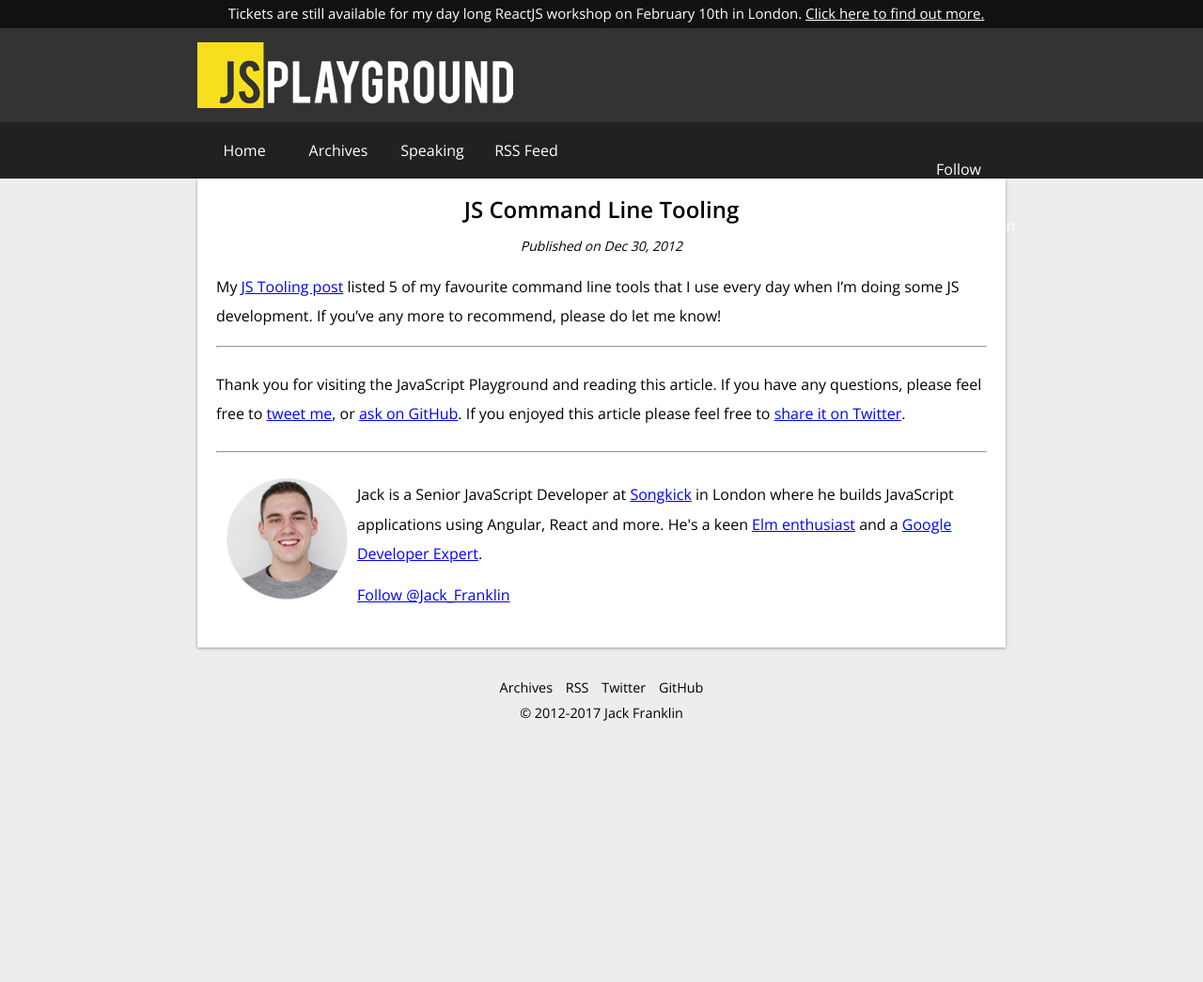
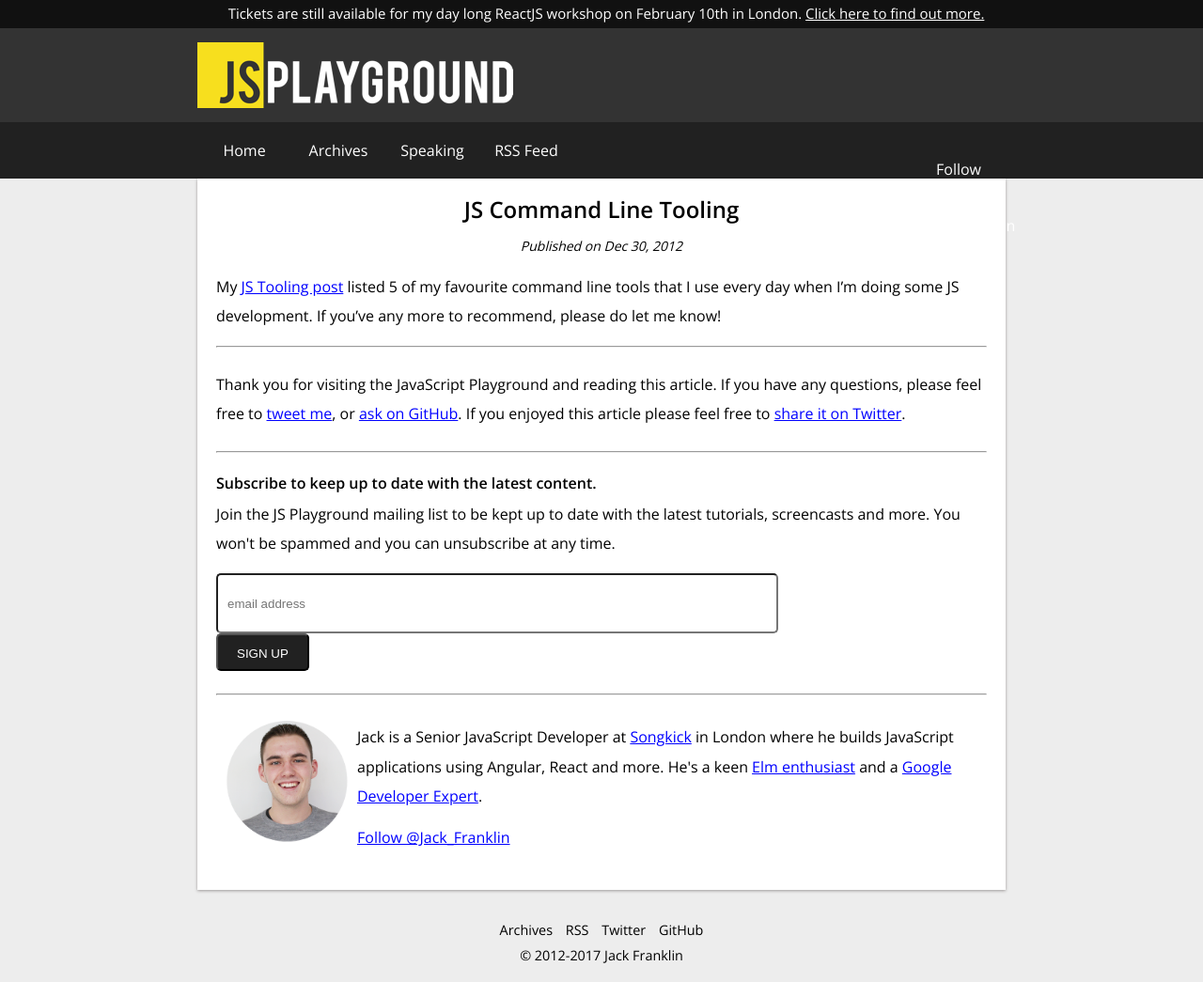
Before and after one commit to jackfranklin/javascriptplayground.com, a Jekyll site: the page built from _posts/2012-12-30-js-command-line-tooling.md, in a window 1280 px wide. Shown: the whole page at 94% size. Built offline with Jekyll 4.4.1, drawn with Linux system fonts in a browser that asks for light colours; comment, search, counter and statistics services are not loaded; before the commit the page ends 900 px from its top, so only the background shows below that.

Commit message:
Try adding mailchimp

```diff
--- a/_includes/postdetail.html
+++ b/_includes/postdetail.html
@@ -33,6 +33,24 @@
 
       <hr />
 
+      <!-- Begin MailChimp Signup Form -->
+      <div id="mc_embed_signup">
+        <h4>Subscribe to keep up to date with the latest content.</h4>
+        <p>Join the JS Playground mailing list to be kept up to date with the latest tutorials, screencasts and more. You won't be spammed and you can unsubscribe at any time.</p>
+        <form action="//javascriptplayground.us14.list-manage.com/subscribe/post?u=5935b4febeb6cbf03a8bde89c&amp;id=e5d4b1e488" method="post" id="mc-embedded-subscribe-form" name="mc-embedded-subscribe-form" class="validate" target="_blank" novalidate>
+          <div id="mc_embed_signup_scroll">
+            <input type="email" value="" name="EMAIL" class="email" id="mce-EMAIL" placeholder="email address" required>
+            <!-- real people should not fill this in and expect good things - do not remove this or risk form bot signups-->
+            <div style="position: absolute; left: -5000px;" aria-hidden="true"><input type="text" name="b_5935b4febeb6cbf03a8bde89c_e5d4b1e488" tabindex="-1" value=""></div>
+            <div class="clear"><input type="submit" value="Sign Up" name="subscribe" id="mc-embedded-subscribe" class="button"></div>
+          </div>
+        </form>
+      </div>
+
+      <!--End mc_embed_signup-->
+
+      <hr />
+
       <div class="about-author">
         <img src="/img/head.png" alt="Headshot of Jack Franklin" />
         <div class="about-author-content">
--- a/_layouts/default.html
+++ b/_layouts/default.html
@@ -6,6 +6,7 @@
     <meta name="viewport" content="width=device-width, initial-scale=1">
     <link href="/favicon.ico" rel="shortcut icon" />
     <link href="//fonts.googleapis.com/css?family=Open+Sans:300,400,600,700" rel="stylesheet" />
+    <link href="//cdn-images.mailchimp.com/embedcode/horizontal-slim-10_7.css" rel="stylesheet" type="text/css">
     <link href="/css/styles.css" rel="stylesheet" />
     <script>window.twttr = (function(d, s, id) {
       var js, fjs = d.getElementsByTagName(s)[0],
--- a/css/styles.css
+++ b/css/styles.css
@@ -19,7 +19,7 @@ html {
   -webkit-text-size-adjust: 100%;
 }
 body {
-  font-family: 'Open Sans', sans-serif;
+  font-family: 'Open Sans', sans-serif !important;
   line-height: 1.5;
   background: #ededed;
 }
@@ -346,6 +346,41 @@ ul.archives {
   margin: 1.5em 0;
 }
 
+#mc_embed_signup {
+  background: #fff;
+  clear: left;
+  width: 100%;
+  margin-bottom: 1.5em;
+}
+
+#mc_embed_signup form {
+  text-align: left;
+}
+
+#mc_embed_signup h4 {
+  margin-top: 1.5em;
+}
+
+#mc_embed_signup .button,
+#mc_embed_signup input.email {
+  padding: 10px;
+  height: 40px;
+  border-radius: 5px;
+}
+
+#mc_embed_signup .button {
+  color: #fff;
+  padding: 10px 20px;
+  background: #212121;
+  text-transform: uppercase;
+  line-height: inherit;
+}
+
+#mc_embed_signup input.email {
+  width: 70%;
+  margin-right: 10px;
+}
+
 
 @media all and (max-width: 750px) {
   .content-container {
```
